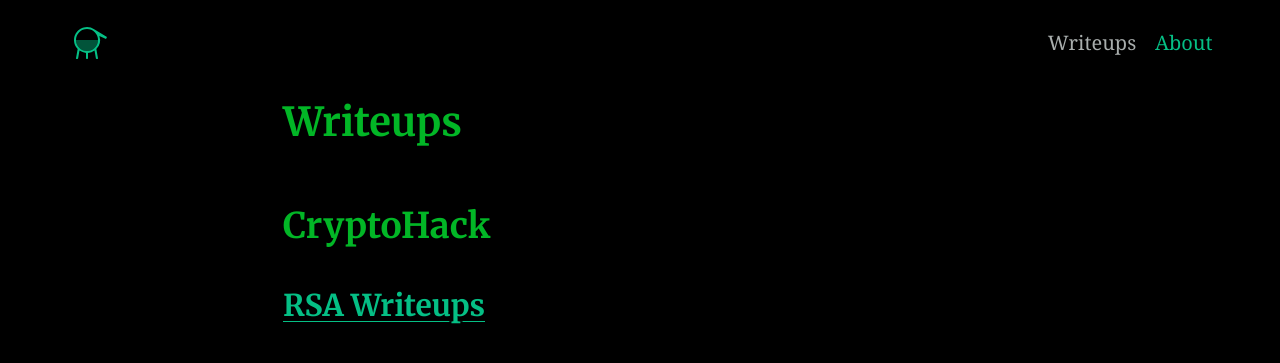
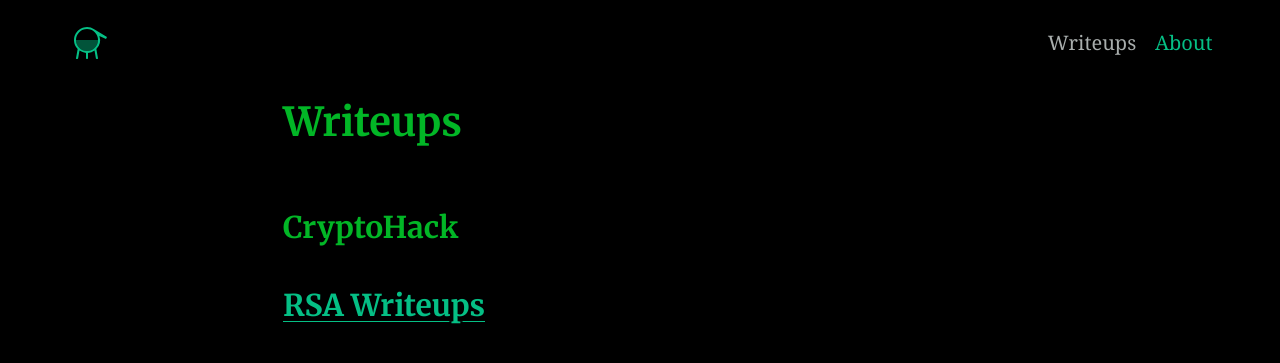
Before and after one commit to AC01010/Connor-McCartney.github.io, a Jekyll site: the page built from writeups.md, in a window 1280 px wide. Shown: the top 363 px of the page. Built offline with Jekyll 4.4.1, drawn with Linux system fonts in a browser that asks for light colours.

Commit message:
Update post-categories.html

```diff
--- a/_includes/post-categories.html
+++ b/_includes/post-categories.html
@@ -1,7 +1,7 @@
 {% for category in site.categories %}
   {% assign category_name = category | first %}
   <section class="section  typeset">
-    <h2 id="{{ category_name | slugify }}">{{ category_name }}</h2>
+    <h3 id="{{ category_name | slugify }}">{{ category_name }}</h3>
     <ul class="list  list--posts">
       {% for page in site.categories[category_name] %}
         {% assign has_categories = true %}
```
